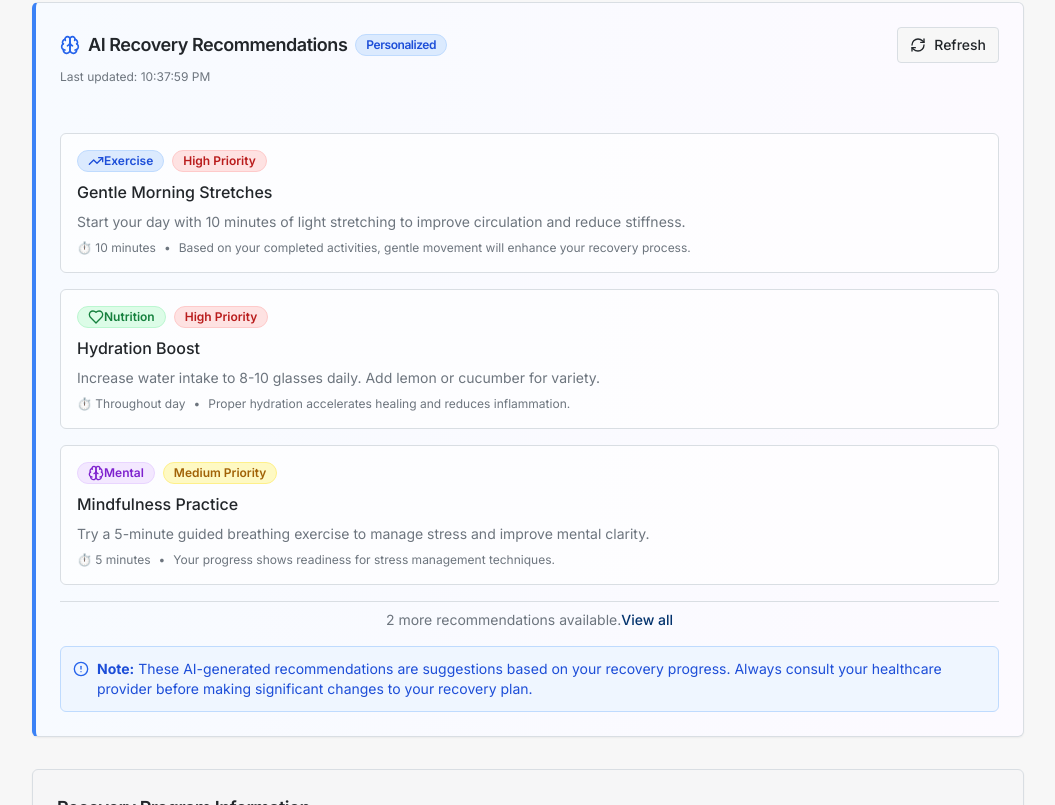
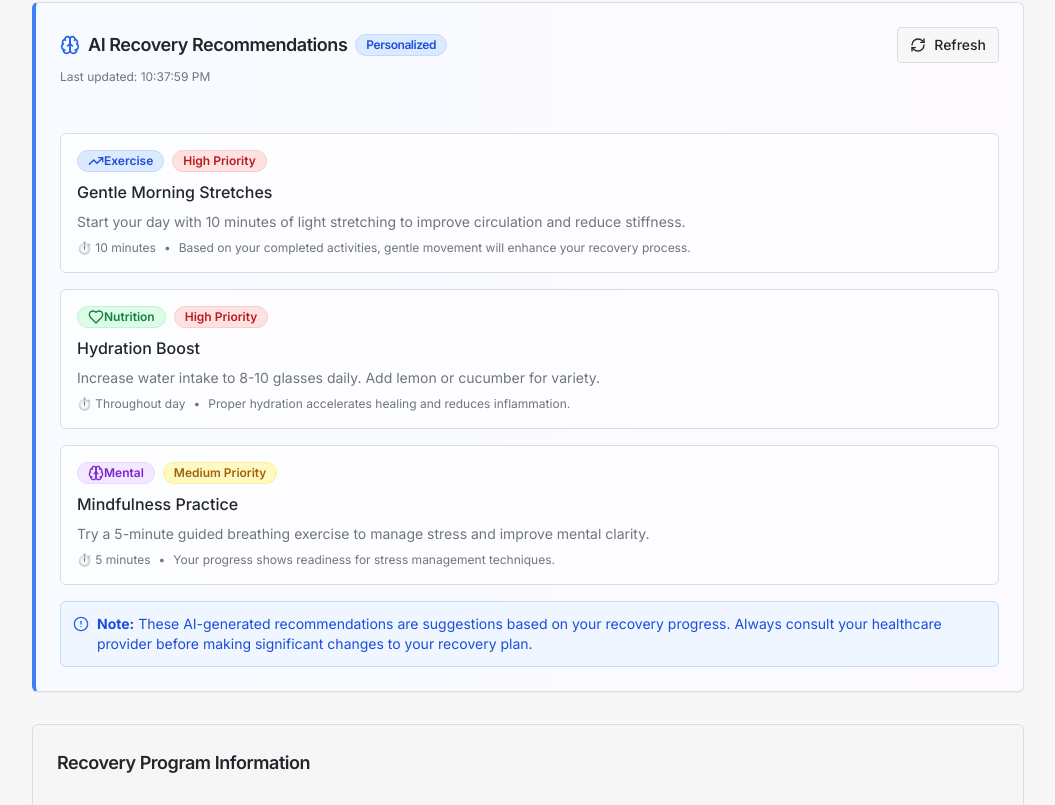
Before and after one commit to teh0401/sentihealth, a React (Vite) app: page /recovery in a window 1280 px wide. Shown: the part 1015-1820 px from the top of the page, without its empty margins (112-1167 px from the left). Built offline with nearby package versions, Linux system fonts and the light colour scheme.

Commit message:
Remove recommendation count
Remove the text "2 more recommendations available. View all" from the recovery page.

```diff
--- a/src/components/recovery/AIRecoveryRecommendations.tsx
+++ b/src/components/recovery/AIRecoveryRecommendations.tsx
@@ -192,16 +192,6 @@ const AIRecoveryRecommendations = () => {
               </div>
             ))}
 
-            {recommendations.length > 3 && (
-              <div className="pt-2 border-t">
-                <p className="text-xs sm:text-sm text-muted-foreground text-center">
-                  {recommendations.length - 3} more recommendations available.
-                  <Button variant="link" className="p-0 h-auto text-xs sm:text-sm">
-                    View all
-                  </Button>
-                </p>
-              </div>
-            )}
 
             <div className="mt-4 p-3 bg-blue-50 border border-blue-200 rounded-lg">
               <div className="flex items-start gap-2">
```
